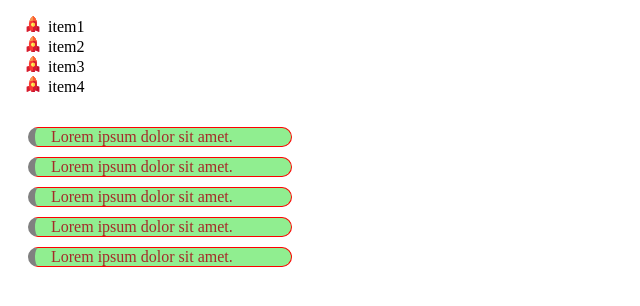
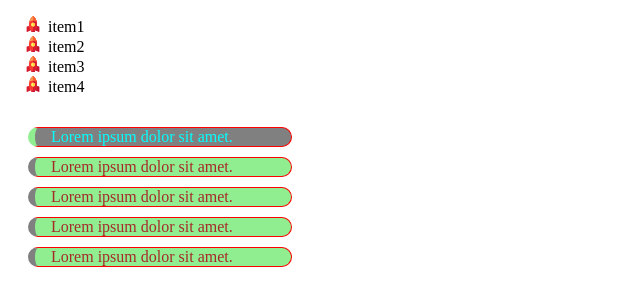
Before and after one commit to berkayoren/html10.08, a plain HTML site: page list.html in a window 1280 px wide. In both pictures the pointer is over the item 160 px from the left and 137 px from the top of the page. Shown: the whole page, without its empty margins (0-640 px from the left). Drawn offline with Linux system fonts and the light colour scheme.

Commit message:
Added hover effect

```diff
--- a/list.html
+++ b/list.html
@@ -38,6 +38,12 @@
             color: brown;
             width: 15rem;
         }
+        ol li:hover{
+            background-color: gray;
+            color: aqua;
+            border-left: 7px solid lightgreen;
+            cursor: pointer;
+        }
     </style>
 </head>
 <body>
```
